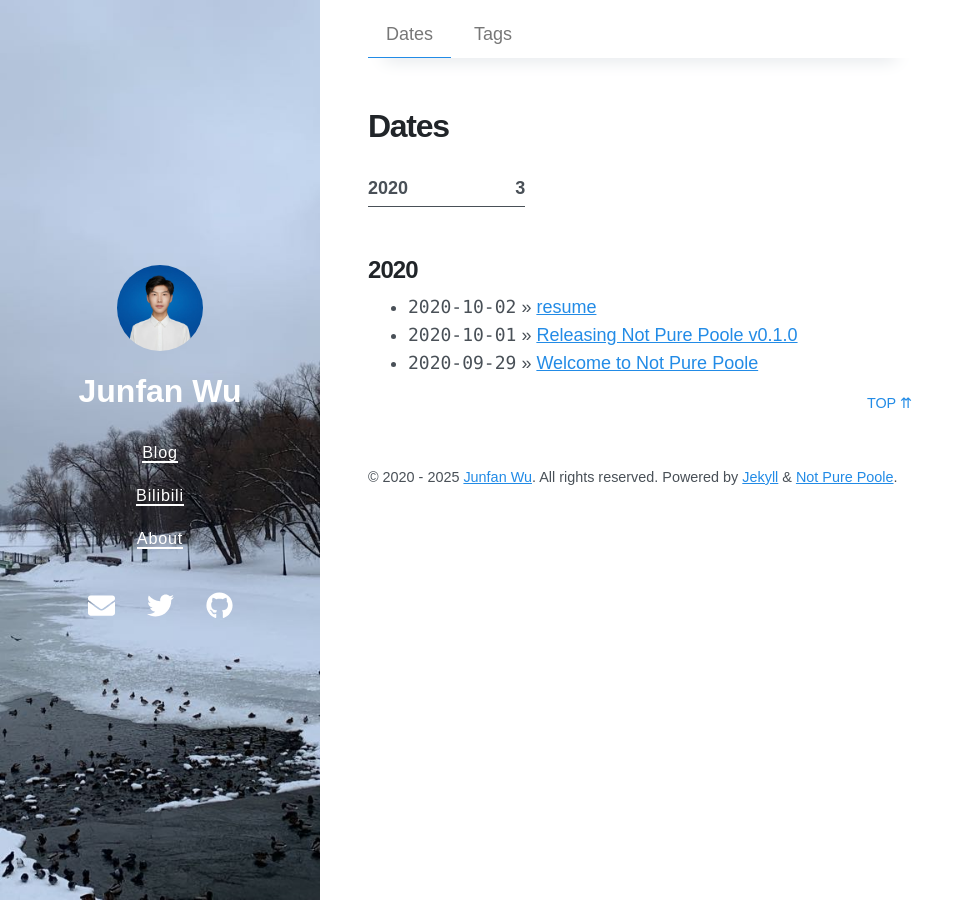
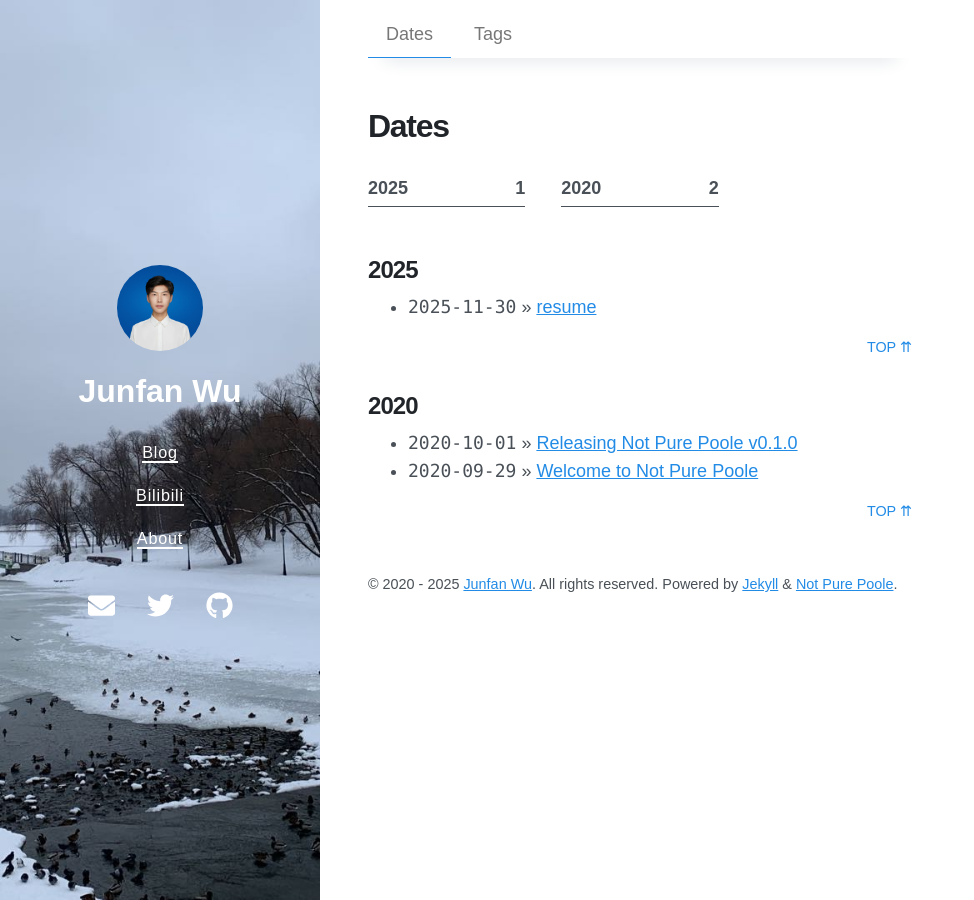
Before and after one commit to JunfanWu/junfanwu.github.io, a Jekyll site: the page built from dates.md, in a window 1280 px wide. Shown: the whole page, without its empty margins (0-974 px from the left). Built offline with Jekyll 4.4.1, drawn with Linux system fonts in a browser that asks for light colours; nearby versions of some CDN libraries.

Commit message:
Update 2020-10-02-testing-mathjax.md

```diff
--- a/_posts/2020-10-02-testing-mathjax.md
+++ b/_posts/2020-10-02-testing-mathjax.md
@@ -3,7 +3,7 @@ layout: post
 title: resume
 tags: mathjax
 math: true
-date: 2020-10-02 15:32 +0800
+date: 2025-11-30 12:00  +0800
 ---
 Not Pure Poole supports [MathJax](https://www.mathjax.org/). You can enable it on a page by setting `math: true` in the front matter.
 
```
